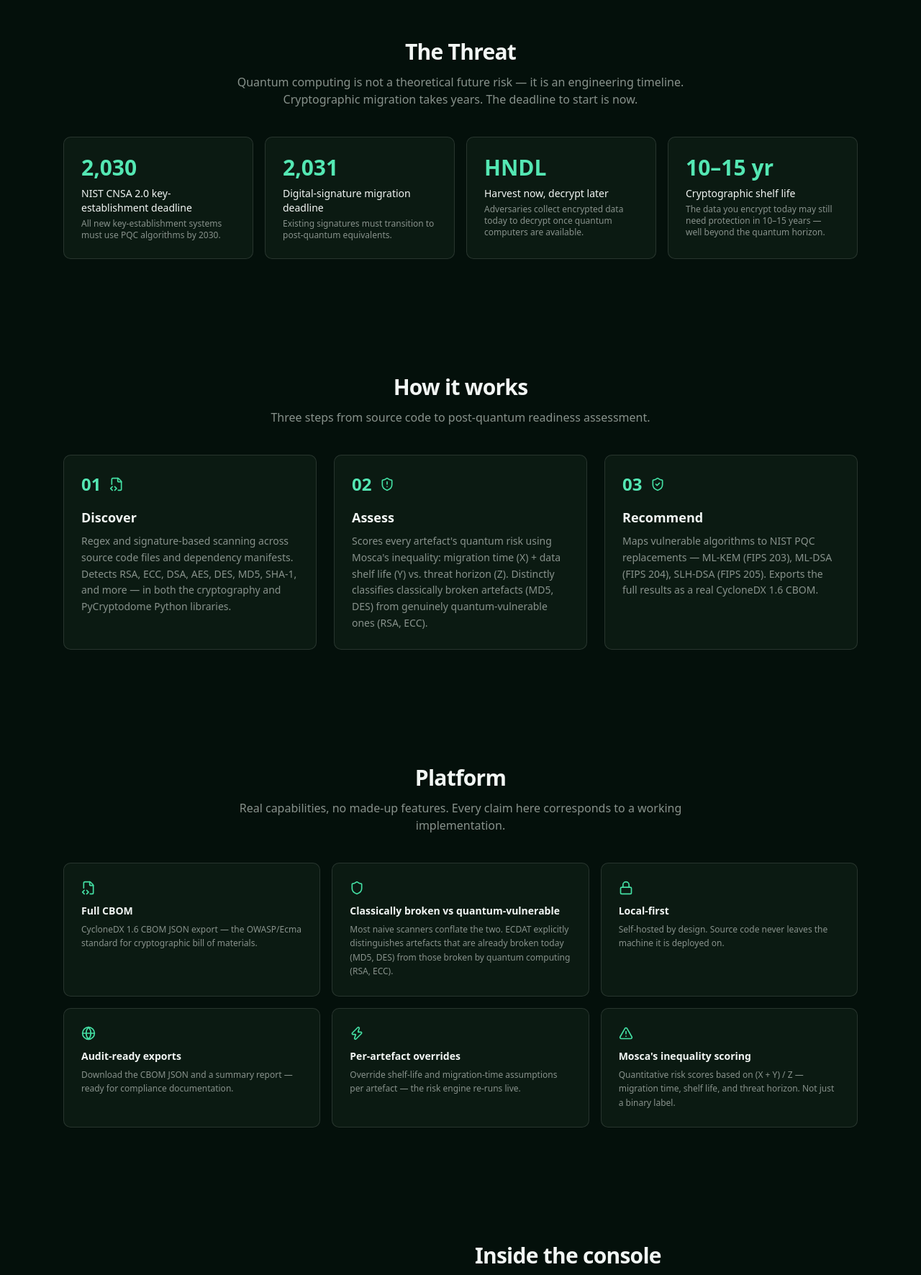
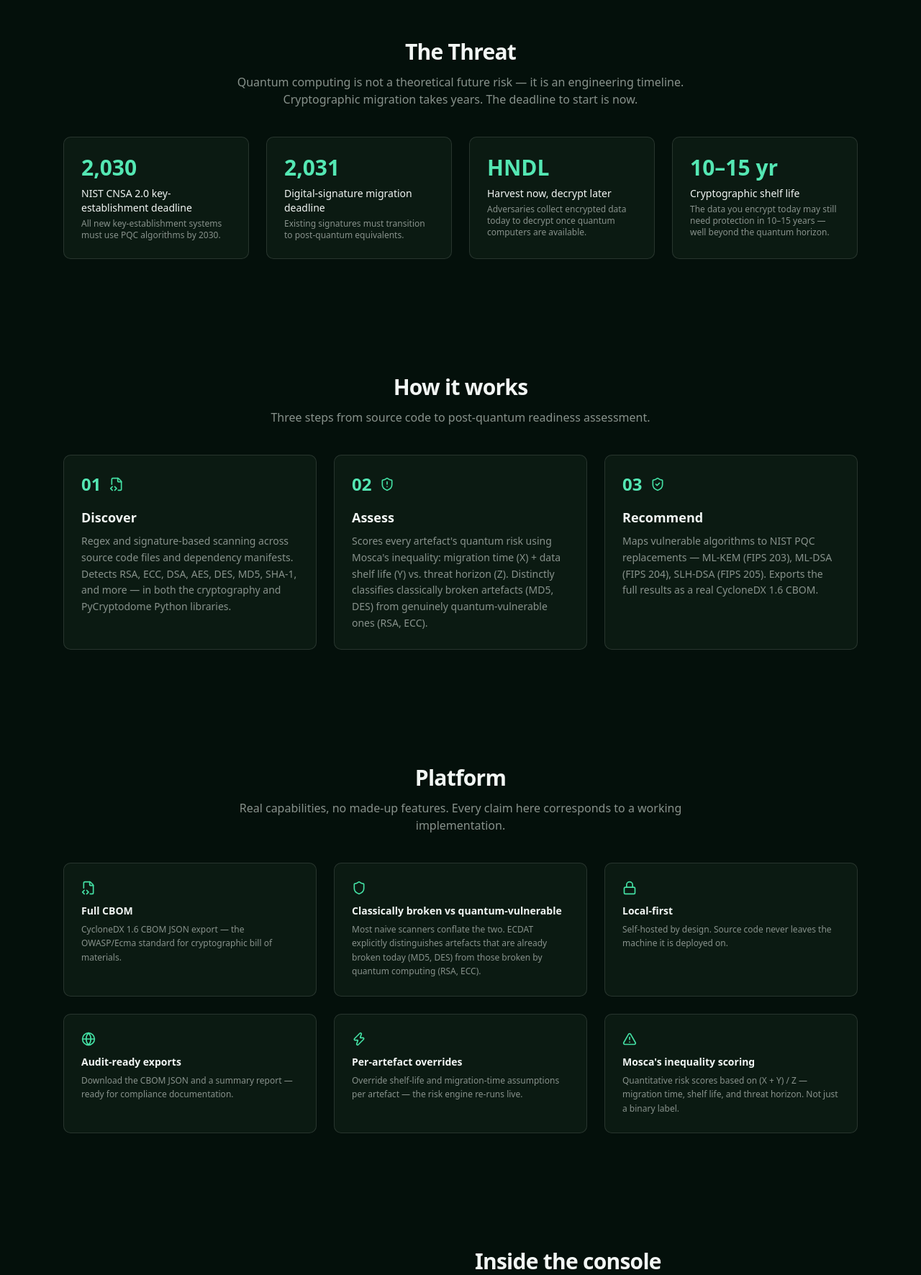
Before and after one commit to profm0r14rty/ECDAT, a React (Vite) app in the folder frontend/: page / in a window 1280 px wide. Shown: the part 774-2546 px from the top of the page at 72% size. Built offline with nearby package versions, Linux system fonts and the light colour scheme; no server answers.

Commit message:
Phase 43: consistent spacing rhythm across all dashboard and landing sections

```diff
--- a/frontend/package.json
+++ b/frontend/package.json
@@ -11,6 +11,7 @@
   },
   "dependencies": {
     "@fontsource-variable/geist": "^5.3.0",
+    "@playwright/test": "^1.63.0",
     "@tailwindcss/vite": "^4.3.3",
     "axios": "^1.20.0",
     "class-variance-authority": "^0.7.1",
--- a/frontend/src/pages/LandingPage.tsx
+++ b/frontend/src/pages/LandingPage.tsx
@@ -286,7 +286,7 @@ function ThreatSection() {
           </p>
         </div>
 
-        <div className="grid gap-4 sm:grid-cols-2 lg:grid-cols-4">
+        <div className="grid gap-6 sm:grid-cols-2 lg:grid-cols-4">
           <CountStat
             target={2030}
             suffix=""
@@ -427,7 +427,7 @@ function Platform() {
           </p>
         </div>
 
-        <div className="grid gap-4 sm:grid-cols-2 lg:grid-cols-3">
+        <div className="grid gap-6 sm:grid-cols-2 lg:grid-cols-3">
           {PLATFORM_FEATURES.map((f) => {
             const Icon = f.icon
             return (
--- a/frontend/src/pages/scan/ScanRecommendationsPage.tsx
+++ b/frontend/src/pages/scan/ScanRecommendationsPage.tsx
@@ -89,7 +89,7 @@ export default function ScanRecommendationsPage() {
 
   if (loading) {
     return (
-      <div className="flex flex-col gap-4">
+      <div className="flex flex-col gap-6">
         <Skeleton className="h-24 w-full" />
         <Skeleton className="h-24 w-full" />
       </div>
@@ -160,7 +160,7 @@ export default function ScanRecommendationsPage() {
   })
 
   return (
-    <div className="flex flex-col gap-4">
+    <div className="flex flex-col gap-6">
       {sortedFamilies.map(([family, group], _index) => {
         const riskParts = [...group.riskCounts.entries()]
           .sort((a, b) => {
@@ -202,7 +202,7 @@ export default function ScanRecommendationsPage() {
                 </Badge>
               </div>
             </CardHeader>
-            <CardContent className="grid gap-3 text-sm sm:grid-cols-2">
+            <CardContent className="grid gap-4 text-sm sm:grid-cols-2">
               <div>
                 <p className="text-xs font-medium text-muted-foreground">Recommended replacement</p>
                 <p className="font-medium text-foreground">{group.recommendation.recommended_algorithm}</p>
```
Also changed, not shown: 2 other files (tests, documents, lock files or other folders).
